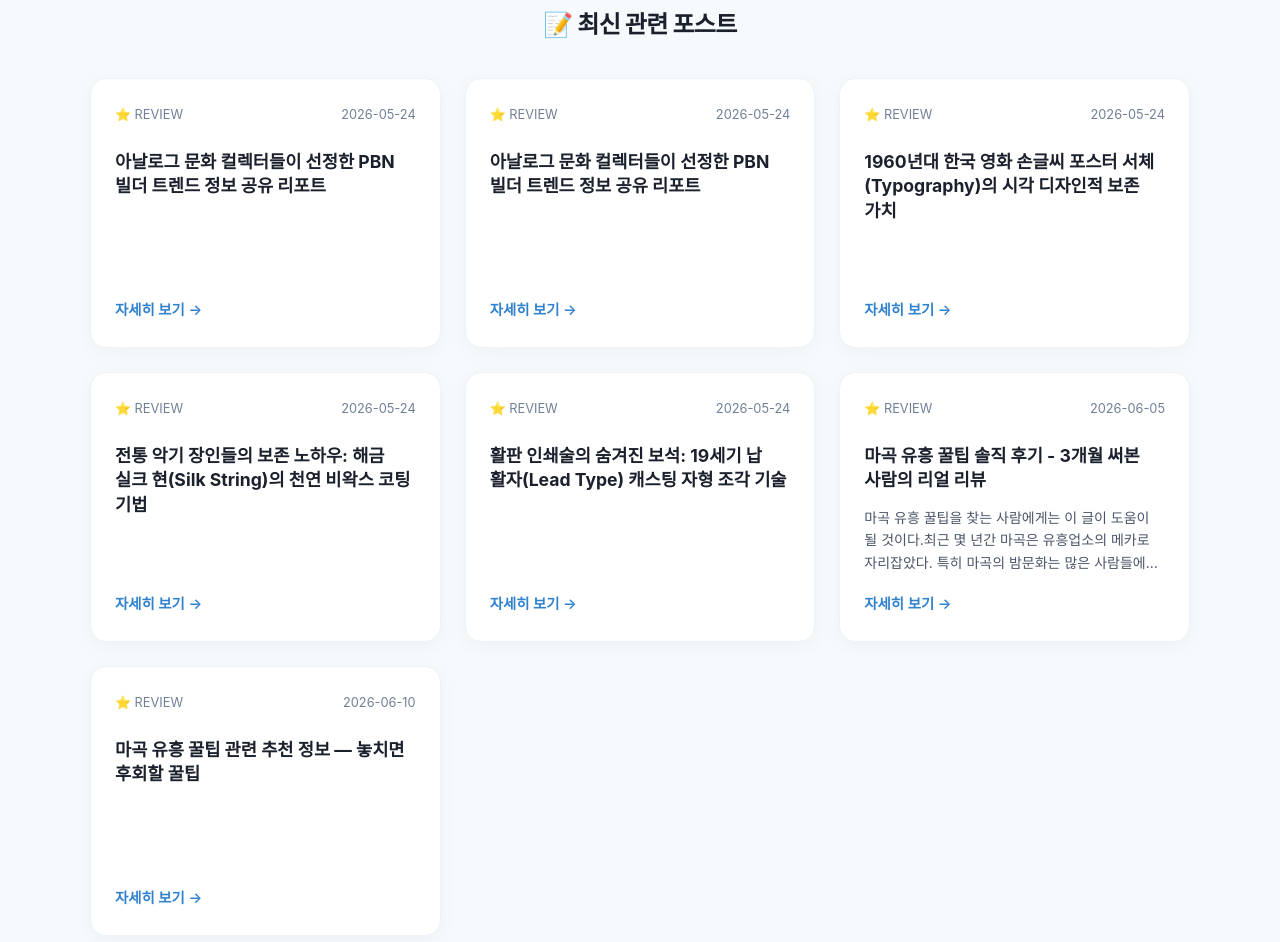
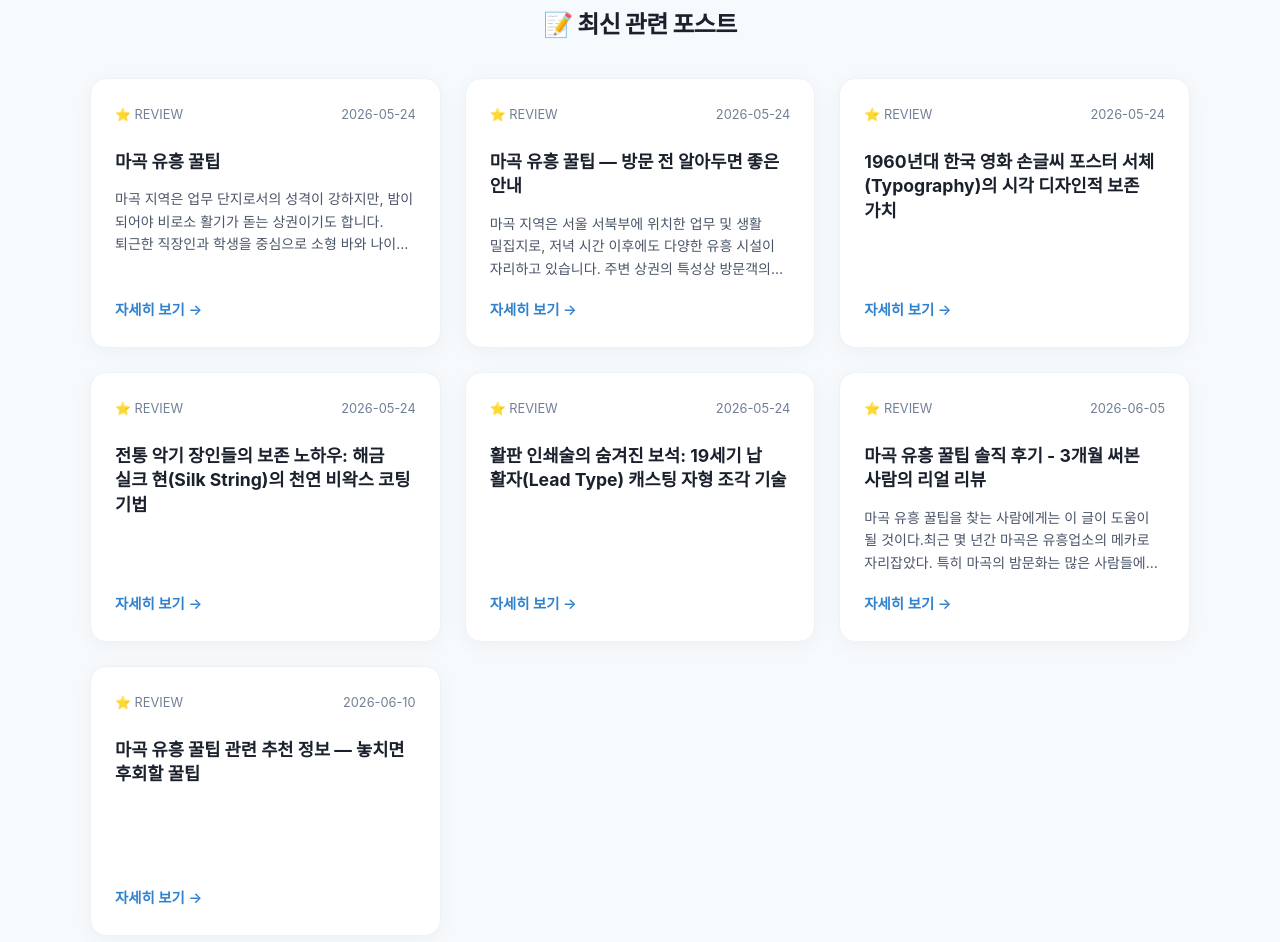
Before and after one commit to dydrkrtks7-cmd/bp-t3b04-mg-night-tip, a plain HTML site: page index.html in a window 1280 px wide. Shown: the part 1661-2603 px from the top of the page. Drawn offline with Linux system fonts and the light colour scheme.

Commit message:
deploy: garbage-free snapshot 2026-08-10T06:56:43.605Z

```diff
--- a/index.html
+++ b/index.html
@@ -184,8 +184,8 @@
           <span>⭐ REVIEW</span>
           <time datetime="2026-05-24">2026-05-24</time>
         </div>
-        <h4 style="font-size:1.1rem;font-weight:700;color:#1a202c;margin-bottom:8px;line-height:1.4">아날로그 문화 컬렉터들이 선정한 PBN 빌더 트렌드 정보 공유 리포트</h4>
-        <p style="font-size:0.875rem;color:#4a5568;line-height:1.6;margin-bottom:16px;display:-webkit-box;-webkit-line-clamp:3;-webkit-box-orient:vertical;overflow:hidden;text-overflow:ellipsis"></p>
+        <h4 style="font-size:1.1rem;font-weight:700;color:#1a202c;margin-bottom:8px;line-height:1.4">마곡 유흥 꿀팁</h4>
+        <p style="font-size:0.875rem;color:#4a5568;line-height:1.6;margin-bottom:16px;display:-webkit-box;-webkit-line-clamp:3;-webkit-box-orient:vertical;overflow:hidden;text-overflow:ellipsis">마곡 지역은 업무 단지로서의 성격이 강하지만, 밤이 되어야 비로소 활기가 돋는 상권이기도 합니다. 퇴근한 직장인과 학생을 중심으로 소형 바와 나이트 클럽, 노래방, 카라오케 등이 밀집해 있으며, 각 업소마다 분위기나...</p>
       </div>
       <a href="posts/juice-1.html" style="align-self:flex-start;text-decoration:none;color:#3182ce;font-size:0.9rem;font-weight:600;transition:color 0.2s" onmouseover="this.style.color='#2b6cb0'" onmouseout="this.style.color='#3182ce'">자세히 보기 →</a>
     </article>
@@ -195,8 +195,8 @@
           <span>⭐ REVIEW</span>
           <time datetime="2026-05-24">2026-05-24</time>
         </div>
-        <h4 style="font-size:1.1rem;font-weight:700;color:#1a202c;margin-bottom:8px;line-height:1.4">아날로그 문화 컬렉터들이 선정한 PBN 빌더 트렌드 정보 공유 리포트</h4>
-        <p style="font-size:0.875rem;color:#4a5568;line-height:1.6;margin-bottom:16px;display:-webkit-box;-webkit-line-clamp:3;-webkit-box-orient:vertical;overflow:hidden;text-overflow:ellipsis"></p>
+        <h4 style="font-size:1.1rem;font-weight:700;color:#1a202c;margin-bottom:8px;line-height:1.4">마곡 유흥 꿀팁 — 방문 전 알아두면 좋은 안내</h4>
+        <p style="font-size:0.875rem;color:#4a5568;line-height:1.6;margin-bottom:16px;display:-webkit-box;-webkit-line-clamp:3;-webkit-box-orient:vertical;overflow:hidden;text-overflow:ellipsis">마곡 지역은 서울 서북부에 위치한 업무 및 생활 밀집지로, 저녁 시간 이후에도 다양한 유흥 시설이 자리하고 있습니다. 주변 상권의 특성상 방문객의 성향과 목적에 따라选择合适的 장소를 고르는 것이 중요합니다. 일반적인...</p>
       </div>
       <a href="posts/juice-2.html" style="align-self:flex-start;text-decoration:none;color:#3182ce;font-size:0.9rem;font-weight:600;transition:color 0.2s" onmouseover="this.style.color='#2b6cb0'" onmouseout="this.style.color='#3182ce'">자세히 보기 →</a>
     </article>
```
